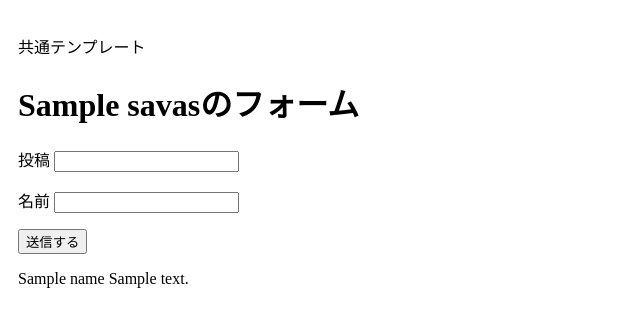
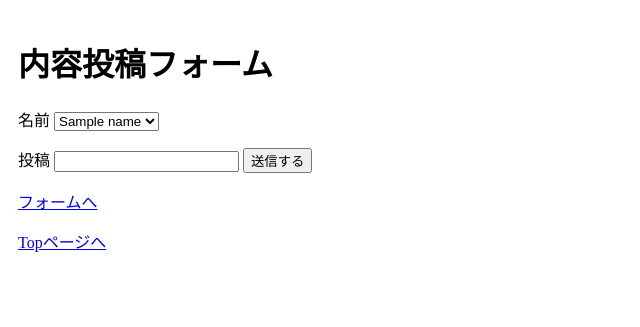
Before and after one commit to S4AK4N/Flask, a Flask app: template templates/form.html in a window 1280 px wide. Shown: the top 327 px of the page, without its empty margins (0-640 px from the left). Run offline with Flask 3, Linux system fonts and the light colour scheme; the template is opened without the code that fills it: most values are stand-ins (such as "Sample title", 1, 10 or a date in 2020).

Commit message:
フォームで投稿した内容を別ページで表示できるようにした

```diff
--- a/app.py
+++ b/app.py
@@ -1,8 +1,8 @@
 from flask import Flask, render_template,request
 app = Flask(__name__)
 
-savas  = "さばす"
-
+names = ["さばす","TanakaMasahiko","KawaiShinzoV2"]
+savas = "さばす"
 # NOTE:routeにアクセスした時
 @app.route("/")
 def top():
@@ -13,40 +13,25 @@ def top():
 @app.route("/form")
 def show():
 
-    return render_template("form.html",savas = savas)
+
+    return render_template("form.html",names = names)
 
 # NOTE:form.htmlでtext,nameがsubmitで押された時,/resultを走らせるようにした
-@app.route("/result",methods =["GET","POST"])
+@app.route("/result", methods=["GET", "POST"])
 def result():
 
-    # POSTメソッドが戻り値だった時
+    # POSTメソッドの場合
     if request.method == "POST":
-
         name = request.form["name"]
-        text = request.form["text"]
-    #GETメソッドだった時
+        text = request.form["article"]  # `text`ではなく`article`に変更
+    # GETメソッドの場合
     else:
         name = request.args.get("name")
         text = request.args.get("text")
-    return render_template("form.html",savas=savas,name=name,text=text)
+
+    return render_template("form_result.html", name=name, text=text)
 
 
-@app.route("/about")
-def about():
-    nemui = "ねむい"
-    return render_template("another.html",nemui = nemui)
-
-# NOTE:walkにアクセスした時
-@app.route("/walk")
-def walk():
-    message = savas + "は歩いてるよ～"
-    return render_template("walk.html",savas = savas , message = message)
-
-#NOTE:/eatにアクセスした時,以下の内容を送信した,eat.htmlをブラウザに表示
-@app.route("/eat")
-def eat():
-    foodlist = ["りんご","みかん","メロン"]
-    return render_template("eat.html",savas=savas , foodlist = foodlist)
 
 
 #TODO:チャプター5を進める(HTMLに変数受け渡し)
--- a/templates/form.html
+++ b/templates/form.html
@@ -1,15 +1,20 @@
 {% extends "layout.html" %}
 {% block content %}
-<h1>{{ savas }}のフォーム</h1>
-<form action="/result" method ="post">
+<h1>内容投稿フォーム</h1>
+<form action="/result" method="post">
+    <label for="name">名前</label>
+    <select name="name">
+        {% for name in names %}
+            <option value="{{ name }}">{{ name }}</option>
+        {% endfor %}
+    </select>
     <p></p>
-    <label for ="text">投稿</label>
-    <input type="text" name ="text">
-    <p></p>
-    <label for = "name">名前</label>
-    <input type = "text" name = "name">
-    <p></p>
-    <button type ="submit">送信する</button>
+    <label for="article">投稿</label>
+    <input type="text" name="article">
+    <button type="submit">送信する</button>
 </form>
-<p>{{  name  }}  {{  text  }}</p>
+
+<p><a href="/form">フォームへ</a>
+<p><a href="/">Topページへ</a>
+
 {% endblock %}
--- a/templates/index.html
+++ b/templates/index.html
@@ -1,7 +1,5 @@
 {% extends "layout.html" %}
 {% block content %}
     <h1>{{ savas }}さんがなにするかな～</h1>
-    <p><a href="/eat">飯を食う</a></p>
-    <p><a href="/walk">歩く</a></p>
     <p><a href="/form">フォームへ</a>
 {% endblock %}
--- a/templates/layout.html
+++ b/templates/layout.html
@@ -3,11 +3,10 @@
 <html lang="ja">
     <head>
         <meta charset="utf-8">
-        <title>Flask - paiza</title>
+        <title>よしだくんのぺーじ</title>
         <style>body {padding: 10px;}</style>
     </head>
     <body>
-        <p>共通テンプレート</p>
         {% block content %}
         {% endblock %}
 
--- a/templates/walk.html
+++ /dev/null
@@ -1,5 +0,0 @@
-{% extends "layout.html" %}
-{% block content %}
-    <p>{{ message }}</p>
-    <p><a href="/">トップへ</a></p>
-{% endblock %}
```
Also changed, not shown: templates/eat.html (deleted, +0 -8 lines), templates/form_result.html (added, +8 -0 lines).
